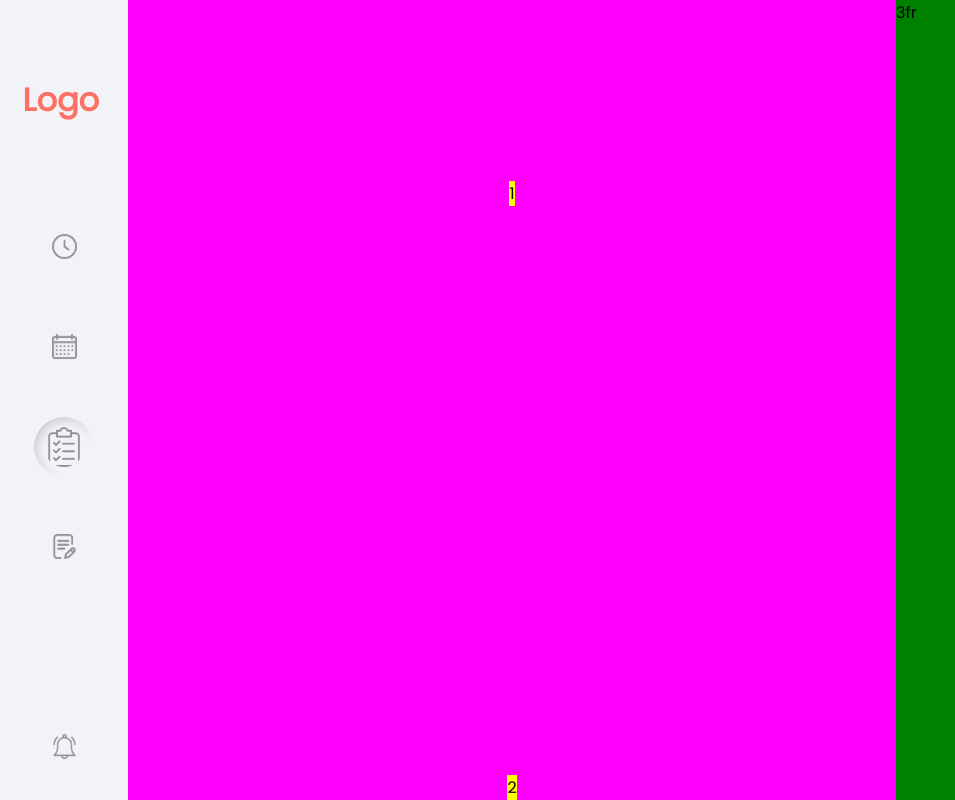
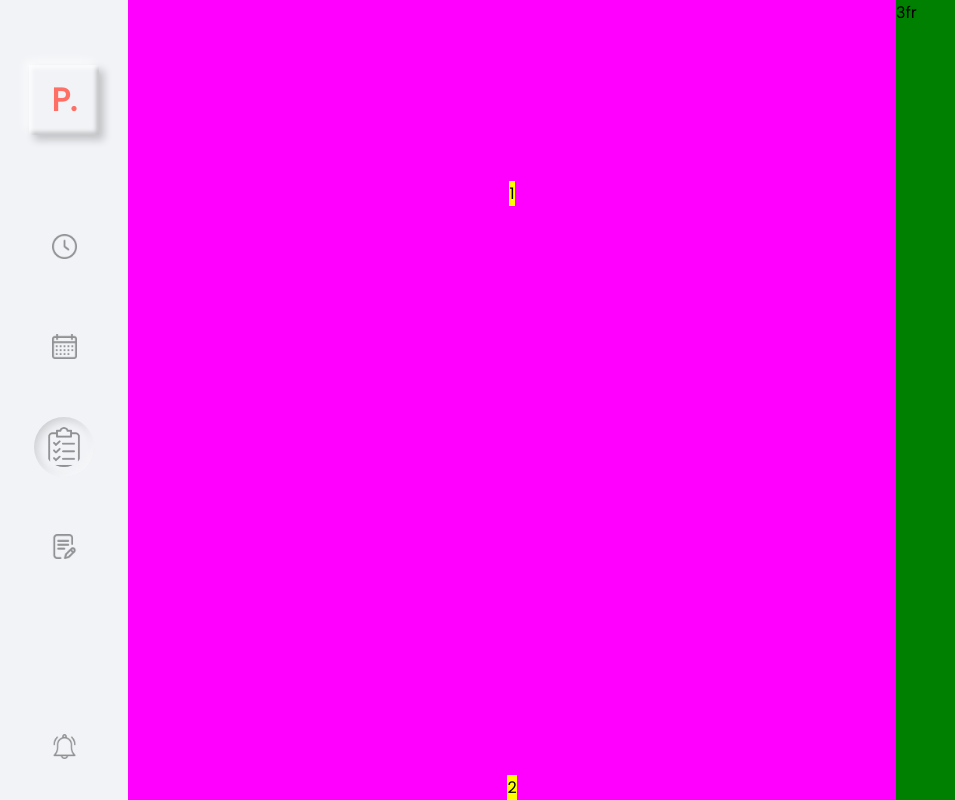
Before and after one commit to Kaycodes11/ui-practice, a website: page index.html in a window 1280 px wide. Shown: the whole page, without its empty margins (0-955 px from the left). Drawn offline with Linux system fonts and the light colour scheme.

Commit message:
left side nav done

```diff
--- a/css/main.css
+++ b/css/main.css
@@ -88,17 +88,19 @@ html {
   font-weight: bold;
   width: 70px;
   height: 70px;
-  /* box-shadow: 5px 5px 8px rgba(0, 0, 0, 0.2),
+  box-shadow: 5px 5px 8px rgba(0, 0, 0, 0.2),
     -5px -5px 8px rgba(255, 255, 255, 0.6),
     inset 3px 3px 4px rgba(255, 255, 255, 0.8),
-    inset -3px -3px 4px rgba(0, 0, 0, 0.2); */
+    inset -3px -3px 4px rgba(0, 0, 0, 0.2);
 
   display: flex;
-  justify-content: flex-end;
+  justify-content: center;
   align-items: center;
+  /* test */
+  /* background: #5843be; */
 }
 
-/* NAV IMAGE SIZE AND SETTINGS */
+/* NAV IMAGE'S SIZE AND SETTINGS */
 .btn {
   width: 45px;
   height: 45px;
@@ -140,8 +142,13 @@ img[alt~="writing"] {
   grid-row: 6 / 7;
 } */
 
+/* since the whole i.e a tag and then img tag within need to be moved thus used this class */
 .notification {
   grid-row: 8/9;
+  /* box-shadow: 5px 5px 8px rgba(0, 0, 0, 0.2),
+    -5px -5px 8px rgba(255, 255, 255, 0.6),
+    inset 3px 3px 4px rgba(255, 255, 255, 0.8),
+    inset -3px -3px 4px rgba(0, 0, 0, 0.2); */
 }
 
 /* img[alt~="notification"] {} */
--- a/index.html
+++ b/index.html
@@ -22,7 +22,7 @@
     <div class="container">
       <!-- THE LEFT SIDE NAVBAR -->
       <div class="nav">
-        <div class="logo"><p>Logo</p></div>
+        <div class="logo"><p>P.</p></div>
         <a href="#" class="clock"
           ><img src="img/clock.png" alt="clock" class="btn"
         /></a>
```
